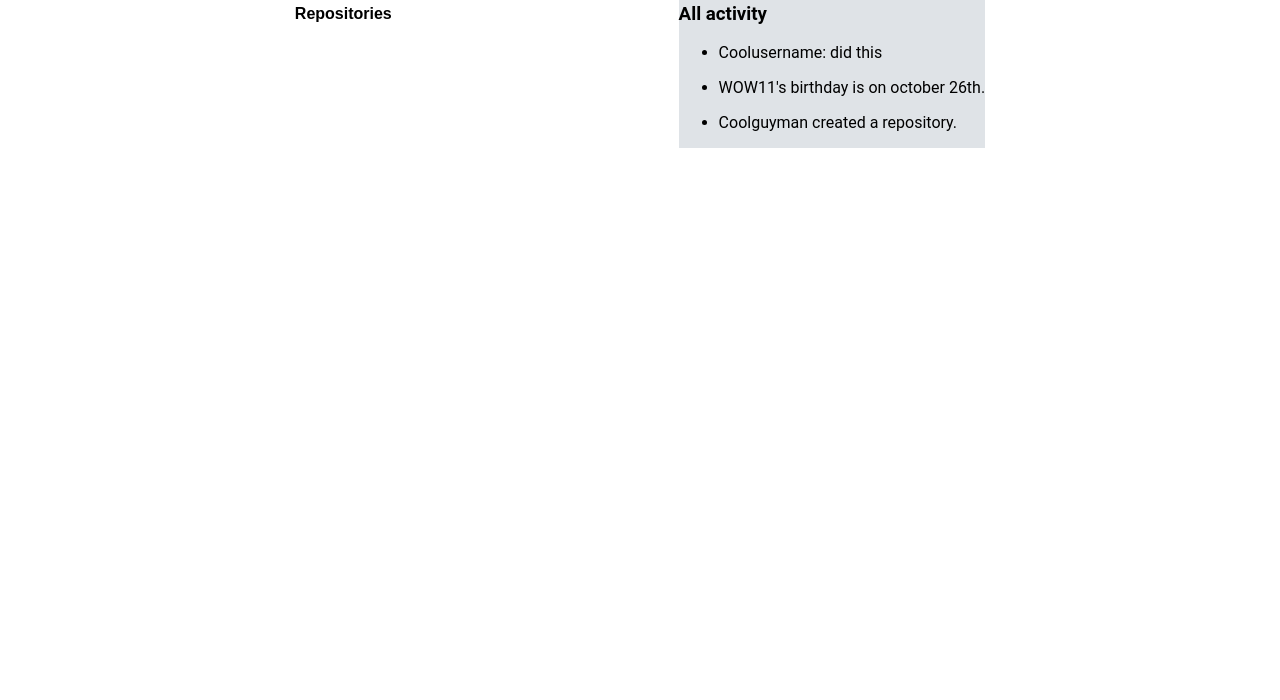
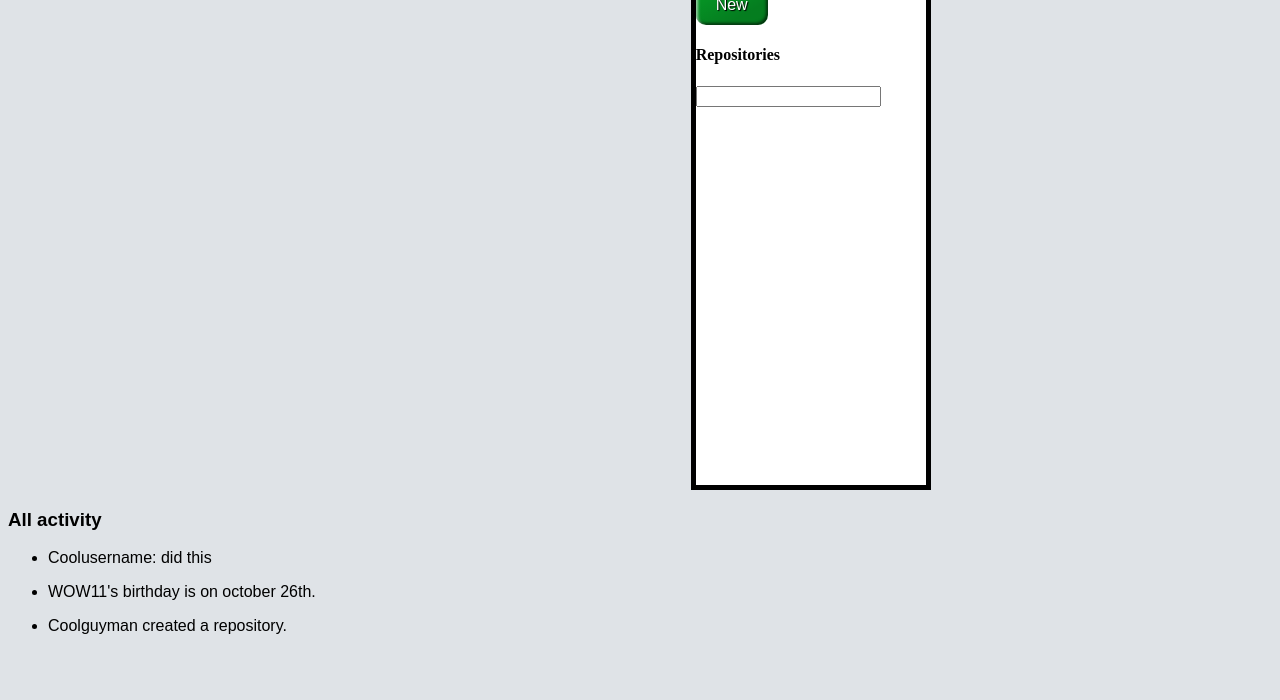
Before and after one commit to Reemly/Olle-Jarvheden-ProjektGit, a plain HTML site: page index.html in a window 1280 px wide. Shown: the part 100-800 px from the top of the page. Drawn offline with Linux system fonts and the light colour scheme.

Commit message:
boxalmostdone

```diff
--- a/index.html
+++ b/index.html
@@ -34,7 +34,19 @@
 <nav class="midlane">
 
 <nav class="leftside">
-<h4><p>Repositories</p></h4>
+</nav>
+<class class="box">
+
+    <input class="favorite styled"
+        type="button"
+        value="New">
+        <h4><p>Repositories</p></h4>
+        <input type="search" name="Find a repository..." >
+
+
+</class>
+
+
 
 </nav>
 
@@ -55,7 +67,7 @@
 
 
 
-</nav>
+
 </main>
 
 <footer>
--- a/style.css
+++ b/style.css
@@ -4,10 +4,14 @@ header {
 
 }
 
+body {
+background-color: rgb(223, 227, 231);
+
+}
 .toplane {
     display: flex;
     justify-content: flex-start;
-    font-family: roboto;
+    font-family: sans-serif;
 
 }
 
@@ -26,14 +30,55 @@ display: flex;
 justify-content: space-evenly;
 
 }
+
+.box {
+    width: 230px;
+    height: 500px;
+
+    border: 5px solid black;
+    background-color: rgb(255, 255, 255);
+  }
+
 .leftside {
 font-family: sans-serif;
+justify-content: space-around;
+
+
 }
+
+.styled {
+    border: 0;
+    line-height: 2.5;
+    padding: 0 20px;
+    font-size: 1rem;
+    text-align: center;
+    color: #fff;
+    text-shadow: 1px 1px 1px #000;
+    border-radius: 10px;
+    background-color: rgb(6, 156, 39);
+    background-image: linear-gradient(to top left,
+                                      rgba(0, 0, 0, .2),
+                                      rgba(0, 0, 0, .2) 30%,
+                                      rgba(0, 0, 0, 0));
+    box-shadow: inset 2px 2px 3px rgba(255, 255, 255, .6),
+                inset -2px -2px 3px rgba(0, 0, 0, .6);
+}
+
+.styled:hover {
+    background-color: rgb(0, 109, 27);
+}
+
+.styled:active {
+    box-shadow: inset -2px -2px 3px rgba(255, 255, 255, .6),
+                inset 2px 2px 3px rgba(0, 0, 0, .6);
+}
+
+
 
 .midside {
 background-color: rgb(223, 227, 231);
 flex-direction: column;
-font-family: roboto;
+font-family: sans-serif;
 
 }
 
```
